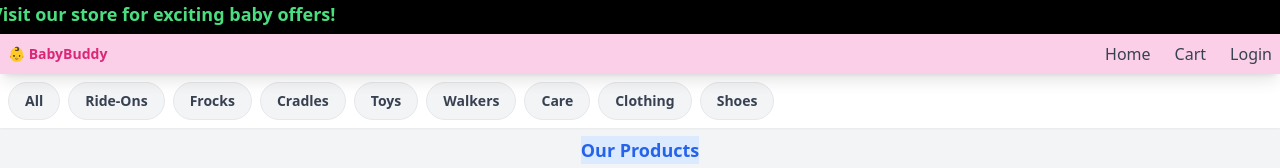
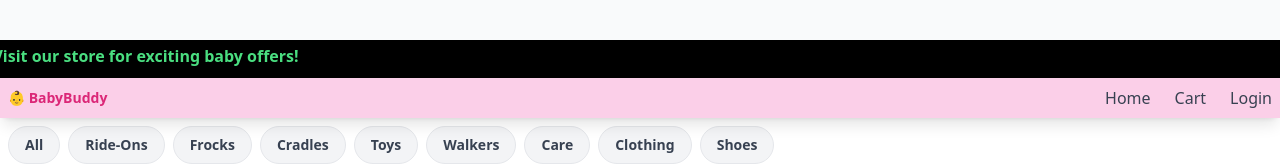
Before and after one commit to UjjvaAI/baby-buddy-frontend, a React (Vite) app: page / in a window 1280 px wide. Shown: the top 168 px of the page. Built offline with nearby package versions, Linux system fonts and the light colour scheme; no server answers; grey boxes are pictures that could not be loaded.

Commit message:
Update Layout.jsx

```diff
--- a/src/Layout.jsx
+++ b/src/Layout.jsx
@@ -8,21 +8,22 @@ const Layout = () => {
   return (
     <div className="min-h-screen flex flex-col bg-gray-50 text-black">
 
-      {/* Sticky Container */}
-      <div className="sticky top-0 z-50">
+      {/* Sticky Marquee + Navbar */}
+      <header className="sticky top-0 z-50">
         <div className="bg-black">
-          <h1 className="text-green-400 font-bold text-center text-xs md:text-md lg:text-lg animate-marquee">
+          <p className="text-green-400 font-bold text-center text-xs md:text-sm lg:text-base py-1 animate-marquee whitespace-nowrap overflow-hidden">
             🛍️ Visit our store for exciting baby offers!
-          </h1>
+          </p>
         </div>
+        <Navbar />
+      </header>
 
-        <Navbar />
-      </div>
-
+      {/* Main Content */}
       <main className="flex-grow">
         <Outlet />
       </main>
 
+      {/* Footer */}
       <Footer />
     </div>
   );
```
